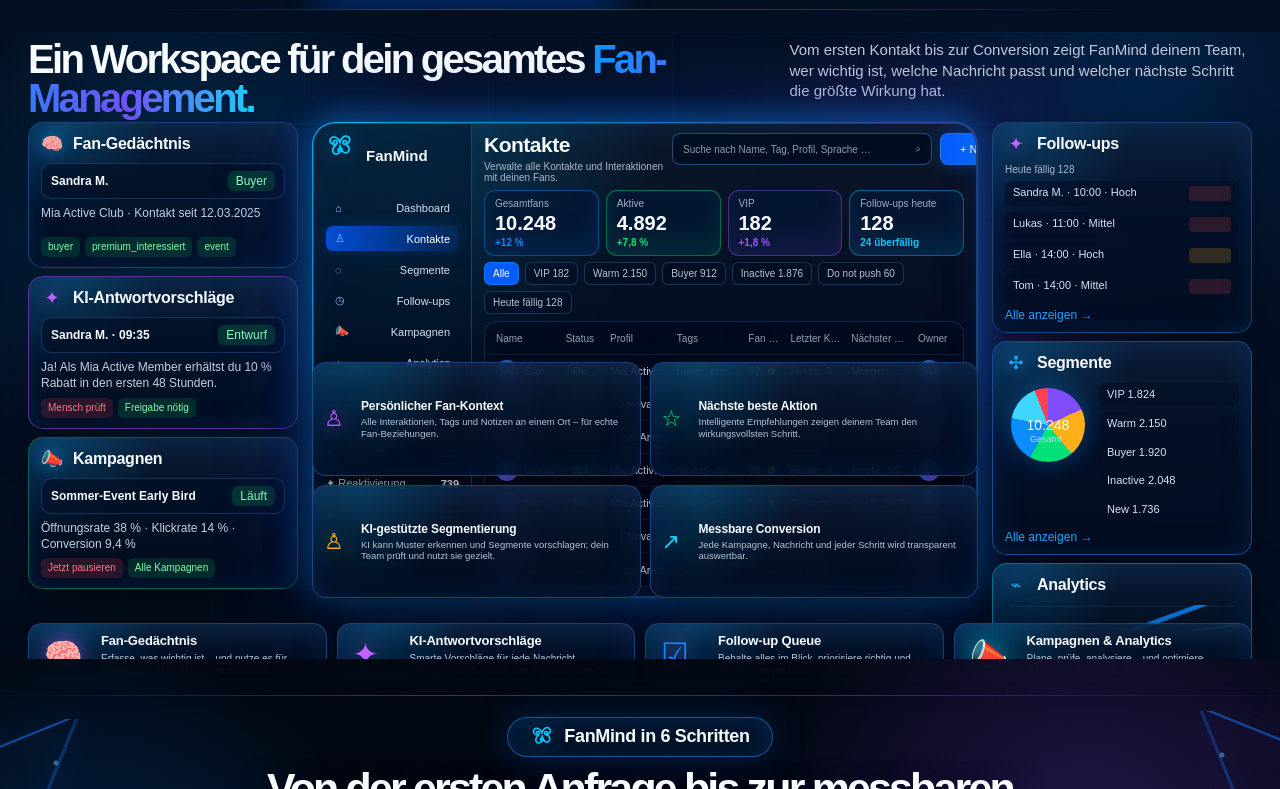
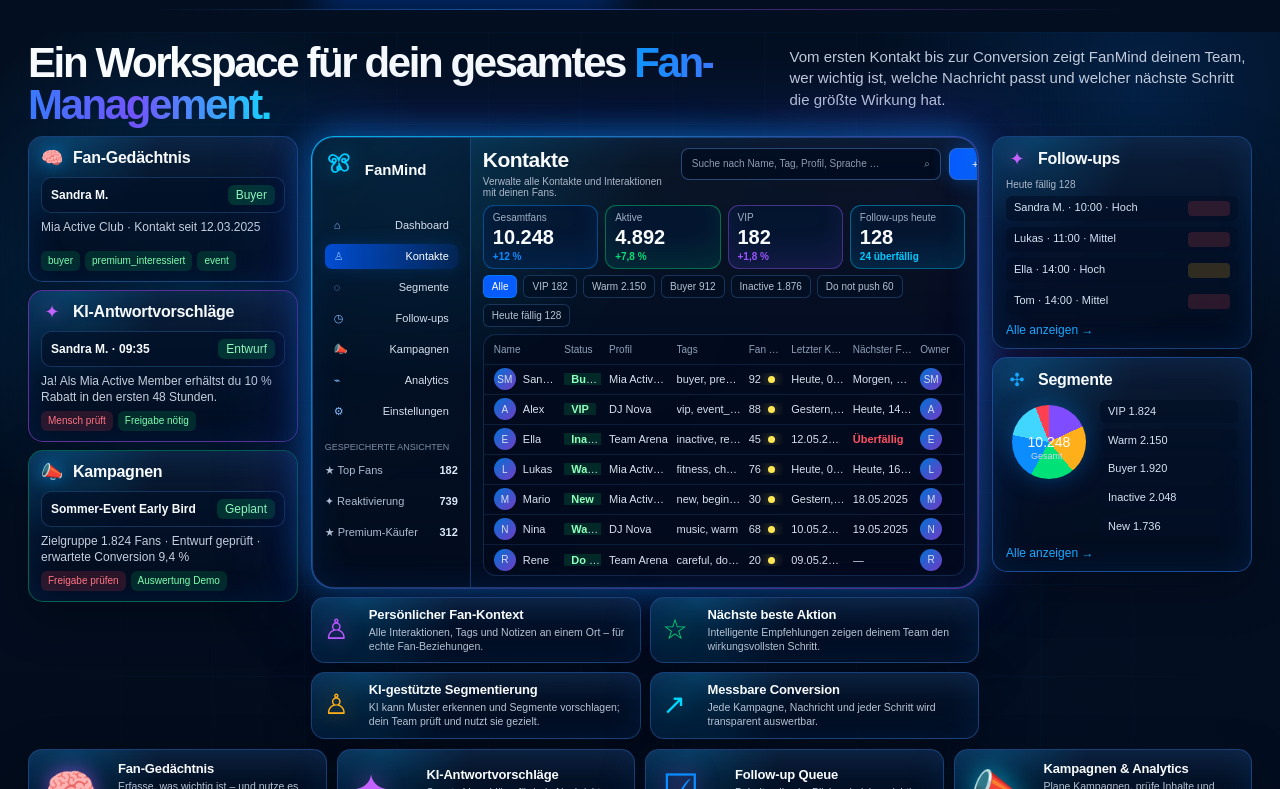
Before and after one commit to Bernds-tech/FanMind, a Next.js app: page /landing-v2 in a window 1280 px wide. Shown: the part 2431-3220 px from the top of the page. Built offline with nearby package versions, Linux system fonts and the light colour scheme.

Commit message:
Rebuild product showcase layout

```diff
--- a/src/app/landing-v2-showcase-fix.css
+++ /dev/null
@@ -1,189 +0,0 @@
-/* FanMind landing-v2 structural polish for the Produkt-Showcase only.
-   This targets the public section id instead of CSS-module class names so it is visible in the current build. */
-
-#showcase {
-  padding-top: 8px !important;
-  padding-bottom: 0 !important;
-}
-
-#showcase > div:nth-of-type(2) {
-  margin-bottom: 4px !important;
-}
-
-#showcase > div:nth-of-type(2) h2 {
-  font-size: clamp(40px, 2.45vw, 54px) !important;
-  line-height: 0.98 !important;
-}
-
-#showcase > div:nth-of-type(2) p {
-  font-size: 15px !important;
-  line-height: 1.38 !important;
-  padding-top: 0 !important;
-}
-
-#showcase > div:nth-of-type(3) {
-  display: grid !important;
-  grid-template-columns: minmax(250px, 300px) minmax(720px, 1fr) minmax(245px, 285px) !important;
-  gap: 14px !important;
-  align-items: start !important;
-}
-
-#showcase > div:nth-of-type(3) > div {
-  min-width: 0 !important;
-}
-
-#showcase > div:nth-of-type(3) > div:first-child,
-#showcase > div:nth-of-type(3) > div:last-child {
-  gap: 8px !important;
-}
-
-#showcase > div:nth-of-type(3) > div:first-child article,
-#showcase > div:nth-of-type(3) > div:last-child article {
-  min-height: 116px !important;
-  padding: 10px 12px !important;
-}
-
-/* The third/right Analytics card was visually too tall and pushed the perceived section bottom down. */
-#showcase > div:nth-of-type(3) > div:last-child article:nth-child(3) {
-  min-height: 154px !important;
-  max-height: 168px !important;
-  overflow: hidden !important;
-}
-
-#showcase > div:nth-of-type(3) > div:last-child article:nth-child(3) > div:nth-child(2) {
-  min-height: 50px !important;
-  max-height: 74px !important;
-  padding-top: 26px !important;
-  overflow: hidden !important;
-}
-
-#showcase > div:nth-of-type(3) > div:last-child article:nth-child(3) a {
-  margin-top: 5px !important;
-}
-
-#showcase > div:nth-of-type(3) > div:nth-child(2) {
-  display: grid !important;
-  align-content: start !important;
-  gap: 0 !important;
-  min-height: 0 !important;
-}
-
-#showcase > div:nth-of-type(3) > div:nth-child(2) > div:first-child {
-  margin-bottom: 0 !important;
-}
-
-#showcase > div:nth-of-type(3) > div:nth-child(2) > div:first-child > div {
-  min-height: 330px !important;
-}
-
-#showcase > div:nth-of-type(3) > div:nth-child(2) > div:first-child > div > aside {
-  padding-block: 9px !important;
-}
-
-#showcase > div:nth-of-type(3) > div:nth-child(2) > div:first-child > div > div {
-  padding: 9px 12px !important;
-}
-
-#showcase > div:nth-of-type(3) > div:nth-child(2) > div:first-child > div > div > div:first-child {
-  grid-template-columns: minmax(180px, 1fr) minmax(260px, 360px) 120px !important;
-  gap: 8px !important;
-}
-
-#showcase > div:nth-of-type(3) > div:nth-child(2) > div:first-child > div > div > div:nth-child(2) {
-  gap: 7px !important;
-  margin-top: 7px !important;
-}
-
-#showcase > div:nth-of-type(3) > div:nth-child(2) > div:first-child > div > div > div:nth-child(3) {
-  margin-top: 6px !important;
-}
-
-#showcase > div:nth-of-type(3) > div:nth-child(2) > div:first-child > div > div > div:nth-child(4) {
-  margin-top: 7px !important;
-}
-
-/* Pull the benefit row into the empty visual area below the mockup. */
-#showcase > div:nth-of-type(3) > div:nth-child(2) > div:nth-child(2) {
-  margin-top: -145px !important;
-  transform: translateY(-145px) !important;
-  margin-bottom: -145px !important;
-  grid-template-columns: repeat(4, minmax(0, 1fr)) !important;
-  gap: 9px !important;
-}
-
-#showcase > div:nth-of-type(3) > div:nth-child(2) > div:nth-child(2) article {
-  min-height: 56px !important;
-  padding: 8px 11px !important;
-  grid-template-columns: 26px 1fr !important;
-}
-
-#showcase > div:nth-of-type(3) > div:nth-child(2) > div:nth-child(2) article > span {
-  font-size: 22px !important;
-}
-
-#showcase > div:nth-of-type(3) > div:nth-child(2) > div:nth-child(2) h3 {
-  font-size: 12px !important;
-}
-
-#showcase > div:nth-of-type(3) > div:nth-child(2) > div:nth-child(2) p {
-  font-size: 9.5px !important;
-  line-height: 1.2 !important;
-  margin-top: 3px !important;
-}
-
-#showcase > div:nth-of-type(4) {
-  margin-top: -118px !important;
-  grid-template-columns: repeat(4, minmax(0, 1fr)) !important;
-  gap: 10px !important;
-}
-
-#showcase > div:nth-of-type(4) article {
-  min-height: 64px !important;
-  padding: 9px 15px !important;
-  grid-template-columns: 42px 1fr !important;
-}
-
-#showcase > div:nth-of-type(4) article > span {
-  font-size: 31px !important;
-}
-
-#showcase > div:nth-of-type(4) h3 {
-  font-size: 13px !important;
-}
-
-#showcase > div:nth-of-type(4) p {
-  font-size: 10px !important;
-  line-height: 1.22 !important;
-}
-
-@media (max-width: 1500px) {
-  #showcase > div:nth-of-type(3) {
-    grid-template-columns: minmax(230px, 270px) minmax(650px, 1fr) minmax(230px, 260px) !important;
-  }
-
-  #showcase > div:nth-of-type(3) > div:nth-child(2) > div:nth-child(2) {
-    grid-template-columns: repeat(2, minmax(0, 1fr)) !important;
-    margin-top: -118px !important;
-    transform: translateY(-118px) !important;
-    margin-bottom: -118px !important;
-  }
-
-  #showcase > div:nth-of-type(4) {
-    margin-top: -94px !important;
-  }
-}
-
-@media (max-width: 1100px) {
-  #showcase > div:nth-of-type(3),
-  #showcase > div:nth-of-type(4),
-  #showcase > div:nth-of-type(3) > div:nth-child(2) > div:nth-child(2) {
-    grid-template-columns: 1fr !important;
-  }
-
-  #showcase > div:nth-of-type(3) > div:nth-child(2) > div:nth-child(2),
-  #showcase > div:nth-of-type(4) {
-    margin-top: 12px !important;
-    margin-bottom: 0 !important;
-    transform: none !important;
-  }
-}
--- a/src/app/landing-v2/landing-v2-showcase-fix.module.css
+++ /dev/null
@@ -1 +0,0 @@
-/* temporary */
--- a/src/app/landing-v2/landing-v2.module.css
+++ b/src/app/landing-v2/landing-v2.module.css
@@ -1899,7 +1899,7 @@
   position: relative;
   z-index: 1;
   margin-top: 22px;
-  padding: 18px 0 6px;
+  padding: 10px 0 0;
   isolation: isolate;
 }
 
@@ -1961,14 +1961,14 @@
   grid-template-columns: minmax(500px, 0.82fr) minmax(420px, 0.55fr);
   justify-content: space-between;
   gap: 72px;
-  margin-bottom: 12px;
+  margin-bottom: 10px;
 }
 
 .showcaseHeader h2 {
   max-width: 810px;
-  font-size: clamp(46px, 2.85vw, 64px);
-  line-height: 1.02;
-  letter-spacing: -2.7px;
+  font-size: clamp(42px, 2.6vw, 58px);
+  line-height: 1;
+  letter-spacing: -2.4px;
 }
 
 .showcaseHeader h2 span {
@@ -1982,17 +1982,17 @@
   max-width: 570px;
   padding-top: 4px;
   color: #c2cada;
-  font-size: 16px;
-  line-height: 1.5;
+  font-size: 15px;
+  line-height: 1.42;
 }
 
 .showcaseStage {
   display: grid;
   grid-template-columns:
-    minmax(260px, 300px)
-    minmax(0, 1fr)
-    minmax(250px, 290px);
-  gap: clamp(12px, 1.05vw, 18px);
+    minmax(250px, 300px)
+    minmax(690px, 1fr)
+    minmax(240px, 285px);
+  gap: clamp(12px, 1vw, 16px);
   align-items: start;
 }
 
@@ -2007,10 +2007,27 @@
   padding-top: 0;
 }
 
+
+.showcaseRightColumn {
+  align-self: start;
+}
+
+.showcaseRightColumn .showcaseInsightCard {
+  min-height: 0;
+}
+
+.showcaseRightColumn .showcaseInsightCard:first-child {
+  min-height: 128px;
+}
+
+.showcaseRightColumn .showcaseInsightCard:nth-child(2) {
+  min-height: 158px;
+}
+
 .showcaseCenterColumn {
   display: grid;
   align-content: start;
-  gap: 10px;
+  gap: 8px;
   min-width: 0;
 }
 
@@ -2050,8 +2067,8 @@
 .showcaseMiniCard {
   display: grid;
   align-content: start;
-  min-height: 128px;
-  padding: 11px 12px 10px;
+  min-height: 116px;
+  padding: 10px 12px;
   border-radius: 15px;
 }
 
@@ -2209,7 +2226,7 @@
 .showcaseDashboard {
   display: grid;
   grid-template-columns: minmax(134px, 158px) minmax(0, 1fr);
-  min-height: clamp(388px, 25vw, 430px);
+  min-height: clamp(330px, 22vw, 392px);
   border-radius: 22px;
   background: rgba(2, 10, 25, 0.95);
 }
@@ -2295,13 +2312,13 @@
 .showcaseMainPanel {
   position: relative;
   z-index: 1;
-  padding: 13px 15px 13px;
+  padding: 10px 12px 11px;
 }
 
 .showcaseTopbar {
   display: grid;
-  grid-template-columns: minmax(210px, 1fr) minmax(300px, 390px) 136px;
-  gap: 10px;
+  grid-template-columns: minmax(190px, 1fr) minmax(260px, 360px) 126px;
+  gap: 8px;
   align-items: start;
 }
 
@@ -2345,13 +2362,13 @@
 .showcaseMetricRow {
   display: grid;
   grid-template-columns: repeat(4, minmax(0, 1fr));
-  gap: 8px;
-  margin-top: 10px;
+  gap: 7px;
+  margin-top: 7px;
 }
 
 .showcaseMetric {
-  min-height: 52px;
-  padding: 7px 10px;
+  min-height: 48px;
+  padding: 6px 9px;
   border: 1px solid color-mix(in srgb, var(--accent) 44%, transparent);
   border-radius: 11px;
   background: rgba(5, 23, 52, 0.76);
@@ -2382,7 +2399,7 @@
   display: flex;
   flex-wrap: wrap;
   gap: 6px;
-  margin-top: 9px;
+  margin-top: 6px;
 }
 
 .segmentTabs span {
@@ -2401,7 +2418,7 @@
 }
 
 .contactTable {
-  margin-top: 12px;
+  margin-top: 7px;
   border: 1px solid rgba(42, 91, 155, 0.36);
   border-radius: 13px;
   overflow: hidden;
@@ -2414,8 +2431,8 @@
   grid-template-columns: 1.05fr 0.62fr 1fr 1.08fr 0.58fr 0.9fr 1fr 34px;
   align-items: center;
   gap: 8px;
-  min-height: 33px;
-  padding: 0 11px;
+  min-height: 30px;
+  padding: 0 10px;
   border-bottom: 1px solid rgba(48, 93, 151, 0.24);
 }
 
@@ -2484,7 +2501,7 @@
 .showcaseInsightCard {
   display: grid;
   align-content: start;
-  min-height: 130px;
+  min-height: 128px;
   padding: 11px 13px;
   border-radius: 15px;
 }
@@ -2616,7 +2633,7 @@
 .showcaseBenefitGrid {
   display: grid;
   grid-template-columns: repeat(4, minmax(0, 1fr));
-  gap: 10px;
+  gap: 9px;
   width: 100%;
   margin: 0;
   padding-inline: 0;
@@ -2627,8 +2644,8 @@
   grid-template-columns: 34px 1fr;
   align-items: center;
   gap: 11px;
-  min-height: 68px;
-  padding: 10px 14px;
+  min-height: 62px;
+  padding: 9px 12px;
   border-radius: 14px;
 }
 
@@ -2659,7 +2676,7 @@
 .showcaseFeatureStrip h3 {
   position: relative;
   z-index: 1;
-  font-size: 14px;
+  font-size: 13px;
   letter-spacing: -0.15px;
 }
 
@@ -2667,10 +2684,10 @@
 .showcaseFeatureStrip p {
   position: relative;
   z-index: 1;
-  margin-top: 5px;
+  margin-top: 4px;
   color: #b8c3d4;
-  font-size: 11px;
-  line-height: 1.36;
+  font-size: 10.5px;
+  line-height: 1.3;
 }
 
 .showcaseFeatureStrip {
@@ -2685,8 +2702,8 @@
   grid-template-columns: 58px 1fr;
   align-items: center;
   gap: 15px;
-  min-height: 78px;
-  padding: 12px 18px;
+  min-height: 72px;
+  padding: 11px 16px;
   border-radius: 14px;
 }
 
--- a/src/app/landing-v2/page.tsx
+++ b/src/app/landing-v2/page.tsx
@@ -191,9 +191,9 @@ const showcaseLeftCards = [
     icon: "📣",
     title: "Kampagnen",
     detail: "Sommer-Event Early Bird",
-    status: "Läuft",
-    text: "Öffnungsrate 38 % · Klickrate 14 % · Conversion 9,4 %",
-    tags: ["Jetzt pausieren", "Alle Kampagnen"],
+    status: "Geplant",
+    text: "Zielgruppe 1.824 Fans · Entwurf geprüft · erwartete Conversion 9,4 %",
+    tags: ["Freigabe prüfen", "Auswertung Demo"],
   },
 ];
 
@@ -217,16 +217,6 @@ const showcaseRightCards = [
       "Buyer 1.920",
       "Inactive 2.048",
       "New 1.736",
-    ],
-  },
-  {
-    icon: "⌁",
-    title: "Analytics",
-    rows: [
-      "Fan-Wachstum +12 %",
-      "Aktive Fans 4.892",
-      "Conversion 9,4 %",
-      "Antwortquote 34,8 %",
     ],
   },
 ];
@@ -465,7 +455,7 @@ const showcaseFeatureStrip = [
   {
     icon: "✦",
     title: "KI-Antwortvorschläge",
-    text: "Smarte Vorschläge für jede Nachricht – passend zum Kontext, zum Fan und zum Ziel.",
+    text: "Smarte Vorschläge für jede Nachricht – dein Team prüft und gibt final frei.",
   },
   {
     icon: "☑",
@@ -475,7 +465,7 @@ const showcaseFeatureStrip = [
   {
     icon: "📣",
     title: "Kampagnen & Analytics",
-    text: "Plane, prüfe, analysiere – und optimiere ständig für maximale Wirkung.",
+    text: "Plane Kampagnen, prüfe Inhalte und analysiere Demo-Ergebnisse für bessere Entscheidungen.",
   },
 ];
 
@@ -1136,7 +1126,9 @@ export default function LandingV2() {
             </div>
           </div>
 
-          <div className={styles.showcaseSideColumn}>
+          <div
+            className={`${styles.showcaseSideColumn} ${styles.showcaseRightColumn}`}
+          >
             {showcaseRightCards.map((card, index) => (
               <article
                 className={styles.showcaseInsightCard}
--- a/src/app/layout.tsx
+++ b/src/app/layout.tsx
@@ -1,6 +1,5 @@
 import type { Metadata } from "next";
 import "./globals.css";
-import "./landing-v2-showcase-fix.css";
 
 export const metadata: Metadata = {
   title: "FanMind",
```
